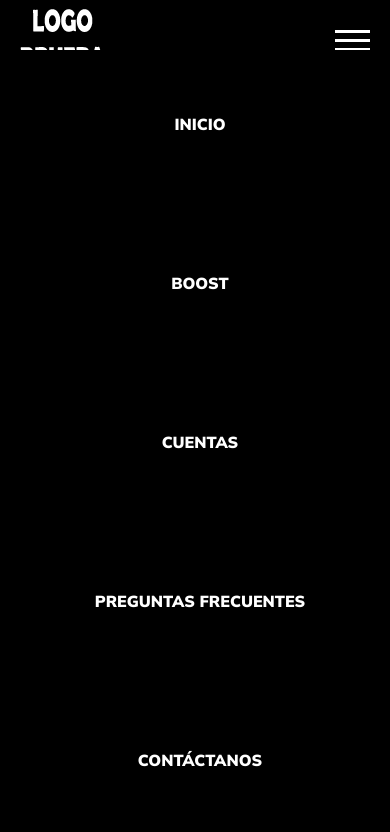
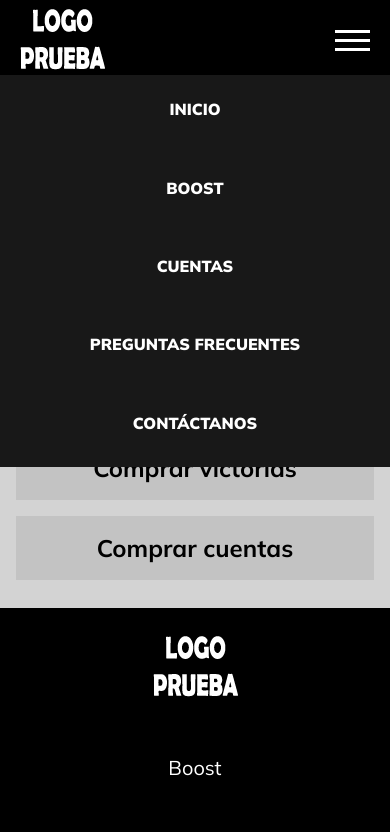
Before and after one commit to calucarg/calucarg.github.io, a plain HTML site: page index.html in a window 390 px wide. Both pictures are taken after a click on the element 352 px from the left and 40 px from the top of the page. Shown: the top 832 px of the page. Drawn offline with Linux system fonts and the light colour scheme.

Commit message:
calucarg.github.io

```diff
--- a/css/styles.css
+++ b/css/styles.css
@@ -39,20 +39,12 @@ header {
 .header__logo img{
 	display: block;
 }
-header ul {
-	list-style: none;
-	height: 100%;
-	display: flex;
-	align-items: center;
-	justify-content: space-around;
-}
 header ul a {
 	color: white;
     white-space:nowrap;
 }
 header ul li {
 	padding: 5px;
-	margin-left: 10px;
 }
 header ul li:hover {
 	transform: scale(1.1);
@@ -73,7 +65,6 @@ header ul li:hover {
 	transition: 0.4s;
   }
   .open .mobile-menu {
-	background-color: black;
 	display: flex;
 	flex-direction: column;
 	align-items: center;
@@ -82,10 +73,10 @@ header ul li:hover {
   .mobile-menu {
 	display: none;
 	position: absolute;
-	top: 50px;
+	top: 75px;
 	left: 0;
-	height: calc(100vh - 50px);
 	width: 100%;
+	background-color: rgb(24, 24, 24);
   }
 
   .mobile-menu li {
```
